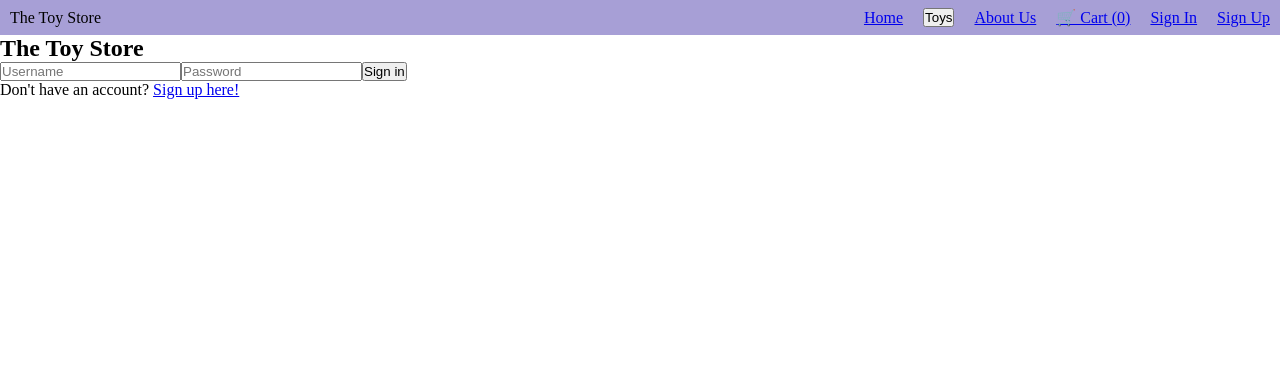
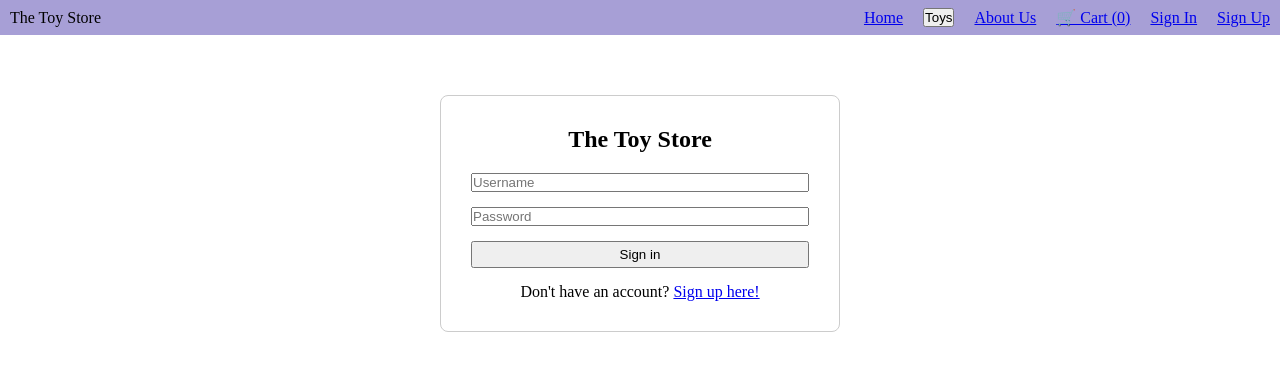
Before and after one commit to Cheetah-user/Toy-store-app, a React (Vite) app: page /signin in a window 1280 px wide. Shown: the top 370 px of the page. Built offline with nearby package versions, Linux system fonts and the light colour scheme.

Commit message:
Added basic css in sign up and sign in pages

```diff
--- a/src/pages/SignIn/SignIn.css
+++ b/src/pages/SignIn/SignIn.css
@@ -0,0 +1,22 @@
+.auth-card {
+    max-width: 400px;
+    margin: 60px auto;
+    padding: 30px;
+    border: 1px solid #ccc;
+    border-radius: 8px;
+    text-align: center;
+}
+
+.auth-card form {
+    display: flex;
+    flex-direction: column;
+    gap: 15px;
+}
+
+.auth-card h2 {
+    margin-bottom: 20px;
+}
+
+.auth-card button {
+    padding: 4px;
+}
--- a/src/pages/SignIn/SignIn.jsx
+++ b/src/pages/SignIn/SignIn.jsx
@@ -1,11 +1,12 @@
 import NavBar from "../../components/NavBar/NavBar";
 import { Link } from "react-router-dom";
+import "./SignIn.css";
 
 function SignIn() {
     return (
         <div className="sign-in-container">
             <NavBar />
-            <div className="sign-in-form">
+            <div className="auth-card">
                 <h2>The Toy Store</h2>
                 <form>
                     <input type="text" placeholder="Username"/>
--- a/src/pages/SignUp/SignUp.jsx
+++ b/src/pages/SignUp/SignUp.jsx
@@ -1,11 +1,12 @@
 import NavBar from "../../components/NavBar/NavBar";
 import { Link } from "react-router-dom";
+import "./SignUp.css";
 
 function SignUp() {
     return (
         <div className="sign-up-container">
             <NavBar />
-            <div className="sign-up-form">
+            <div className="auth-card">
                 <h2>The Toy Store</h2>
                 <p>Sign up for an account</p>
                 <form>
```
